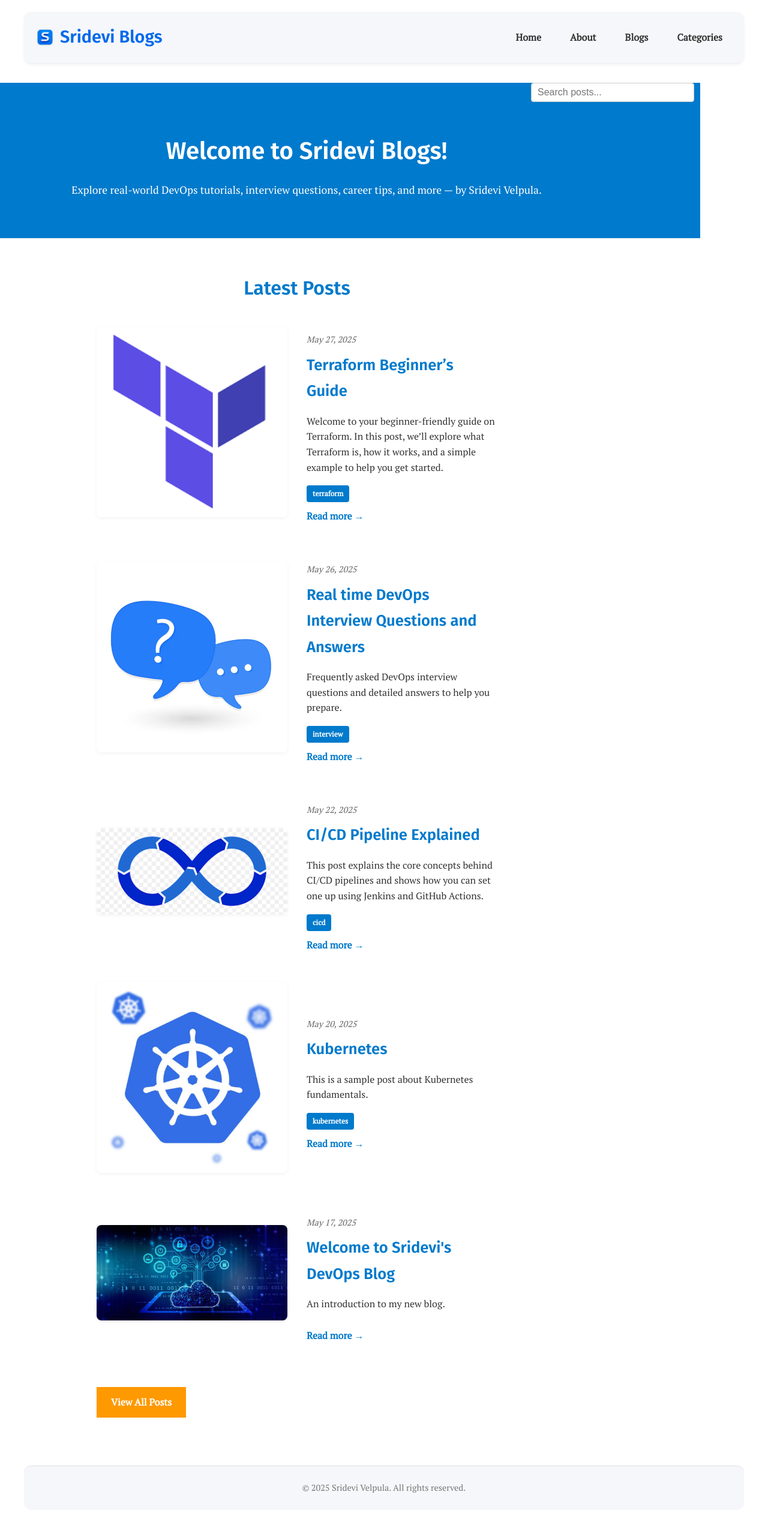
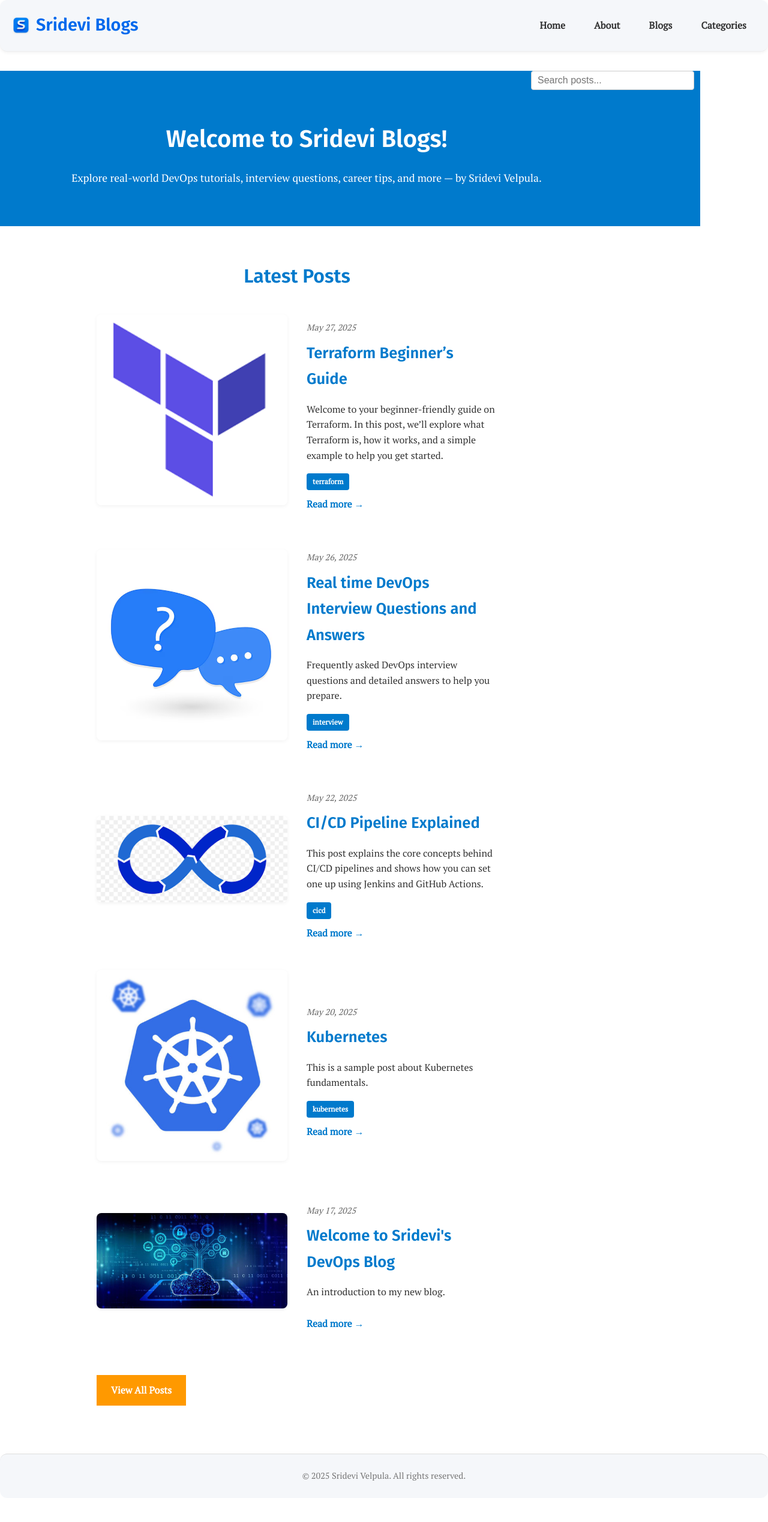
Before and after one commit to srideviblogs/srideviblogs.github.io, a Jekyll site: the page built from index.md, in a window 1280 px wide. Shown: the whole page at 60% size. Built offline with Jekyll 4.4.1, drawn with Linux system fonts in a browser that asks for light colours; after the commit the page ends 2497 px from its top, so only the background shows below that.

Commit message:
Update custom.css

```diff
--- a/assets/css/custom.css
+++ b/assets/css/custom.css
@@ -18,6 +18,7 @@
 @import url('https://fonts.googleapis.com/css2?family=PT+Serif&family=Fira+Sans&display=swap');
 
 /* Body styling */
+
 body {
   font-family: 'PT Serif', serif;
   font-size: 16px;
@@ -25,9 +26,8 @@ body {
   font-weight: 400;
   color: #333;
   background-color: #fff;
-  margin: 0 auto;
-  max-width: 1200px;
-  padding: 20px;
+  margin: 0;
+  padding: 0;
   -webkit-font-smoothing: antialiased;
   -moz-osx-font-smoothing: grayscale;
 }
@@ -76,6 +76,12 @@ header.site-header {
   font-weight: 700;
   font-size: 2rem;
   margin: 0;
+}
+
+.site-wrapper {
+  max-width: 1200px;
+  margin: 0 auto;
+  padding: 20px;
 }
 
 .site-nav {
```
